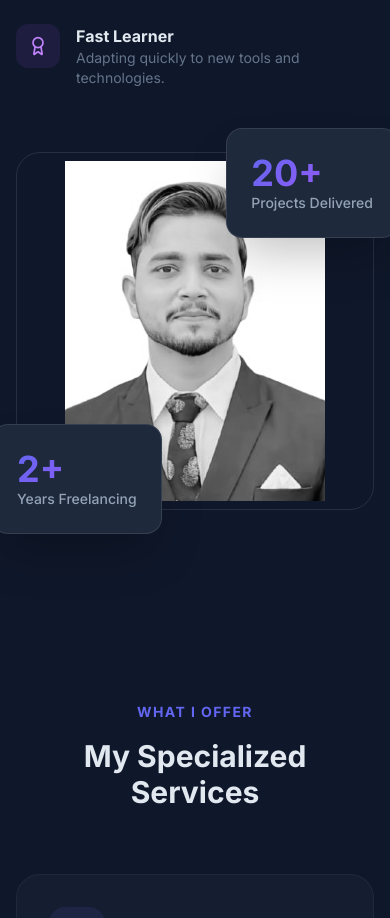
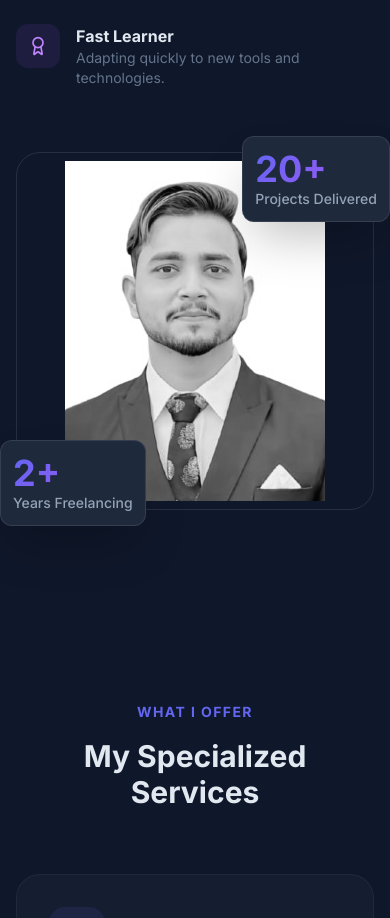
Before and after one commit to haroonashraf-dev/My_Portfolio, a React (Vite) app: page / in a window 390 px wide. Shown: the part 1562-2480 px from the top of the page. Built offline with nearby package versions, Linux system fonts and the light colour scheme.

Commit message:
Update About.tsx

```diff
--- a/components/About.tsx
+++ b/components/About.tsx
@@ -79,7 +79,7 @@ const About: React.FC = () => {
             </div>
 
             {/* Experience Card */}
-            <div className="absolute -bottom-6 -left-6 md:-left-12 bg-[#1e293b] border border-white/10 p-6 rounded-2xl shadow-2xl">
+            <div className="absolute -bottom-4 -left-4 sm:-bottom-6 sm:-left-6 md:-left-12 bg-[#1e293b] border border-white/10 p-3 sm:p-4 md:p-6 rounded-xl sm:rounded-2xl shadow-2xl">
               <div className="text-4xl font-bold gradient-text">2+</div>
               <div className="text-sm text-slate-400 font-medium">
                 Years Freelancing
@@ -87,7 +87,7 @@ const About: React.FC = () => {
             </div>
 
             {/* Project Card */}
-            <div className="absolute -top-6 -right-6 md:-right-12 bg-[#1e293b] border border-white/10 p-6 rounded-2xl shadow-2xl">
+           <div className="absolute -top-4 -right-4 sm:-top-6 sm:-right-6 md:-right-12 bg-[#1e293b] border border-white/10 p-3 sm:p-4 md:p-6 rounded-xl sm:rounded-2xl shadow-2xl">
               <div className="text-4xl font-bold gradient-text">20+</div>
               <div className="text-sm text-slate-400 font-medium">
                 Projects Delivered
```
